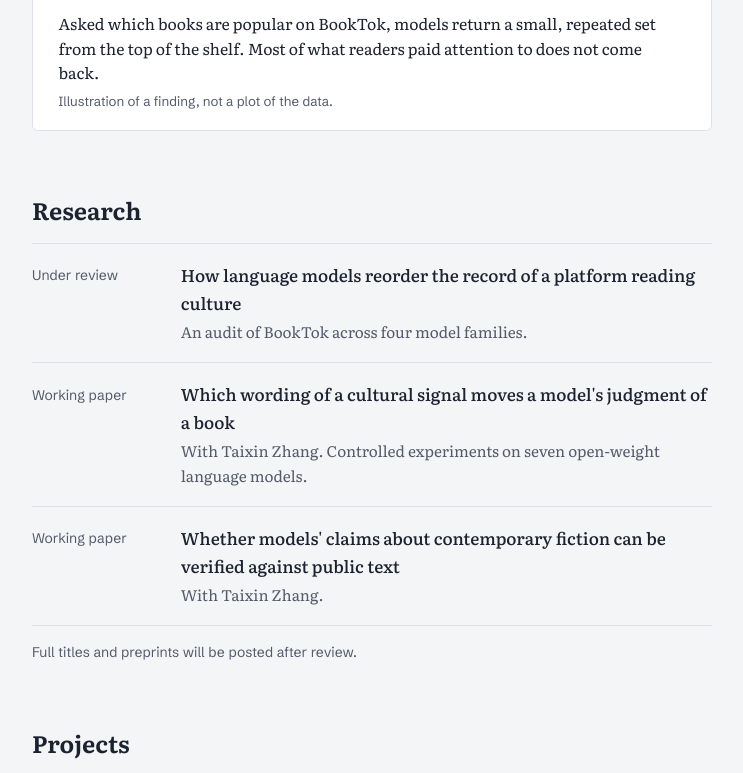
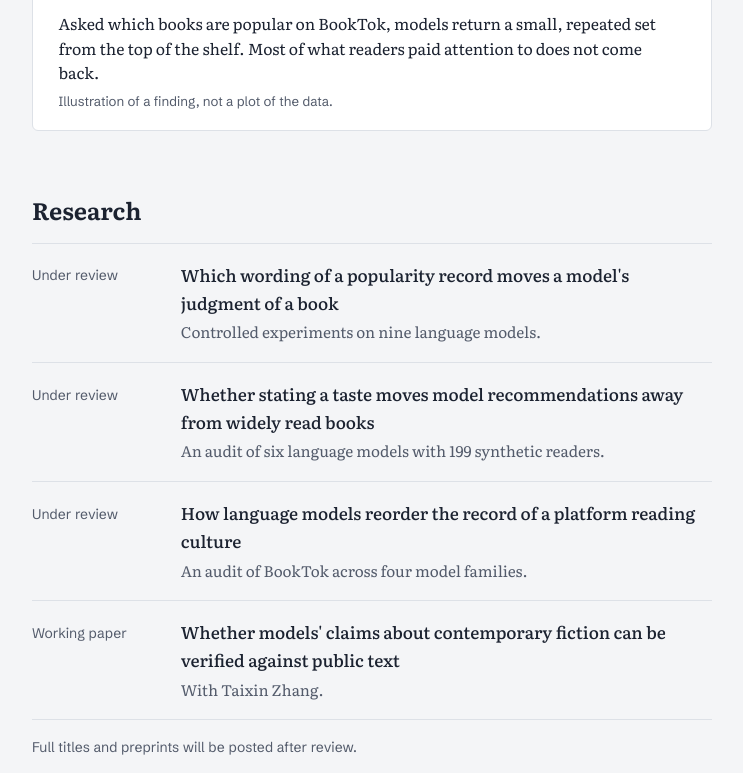
Before and after one commit to pengchenglu1997/pengchenglu1997.github.io, a plain HTML site: page index.html in a window 1280 px wide. Shown: the part 613-1386 px from the top of the page, without its empty margins (421-1164 px from the left). Drawn offline with Linux system fonts and the light colour scheme.

Commit message:
Update research list and CV with the two FAccT papers
Co-Authored-By: Claude Opus 5.5 <noreply@anthropic.com>

```diff
--- a/index.html
+++ b/index.html
@@ -273,15 +273,22 @@
         <li>
           <span class="when">Under review</span>
           <div>
-            <span class="title">How language models reorder the record of a platform reading culture</span>
-            <span class="meta">An audit of BookTok across four model families.</span>
+            <span class="title">Which wording of a popularity record moves a model's judgment of a book</span>
+            <span class="meta">Controlled experiments on nine language models.</span>
           </div>
         </li>
         <li>
-          <span class="when">Working paper</span>
+          <span class="when">Under review</span>
           <div>
-            <span class="title">Which wording of a cultural signal moves a model's judgment of a book</span>
-            <span class="meta">With Taixin Zhang. Controlled experiments on seven open-weight language models.</span>
+            <span class="title">Whether stating a taste moves model recommendations away from widely read books</span>
+            <span class="meta">An audit of six language models with 199 synthetic readers.</span>
+          </div>
+        </li>
+        <li>
+          <span class="when">Under review</span>
+          <div>
+            <span class="title">How language models reorder the record of a platform reading culture</span>
+            <span class="meta">An audit of BookTok across four model families.</span>
           </div>
         </li>
         <li>
```
Also changed, not shown: 1 other file.
